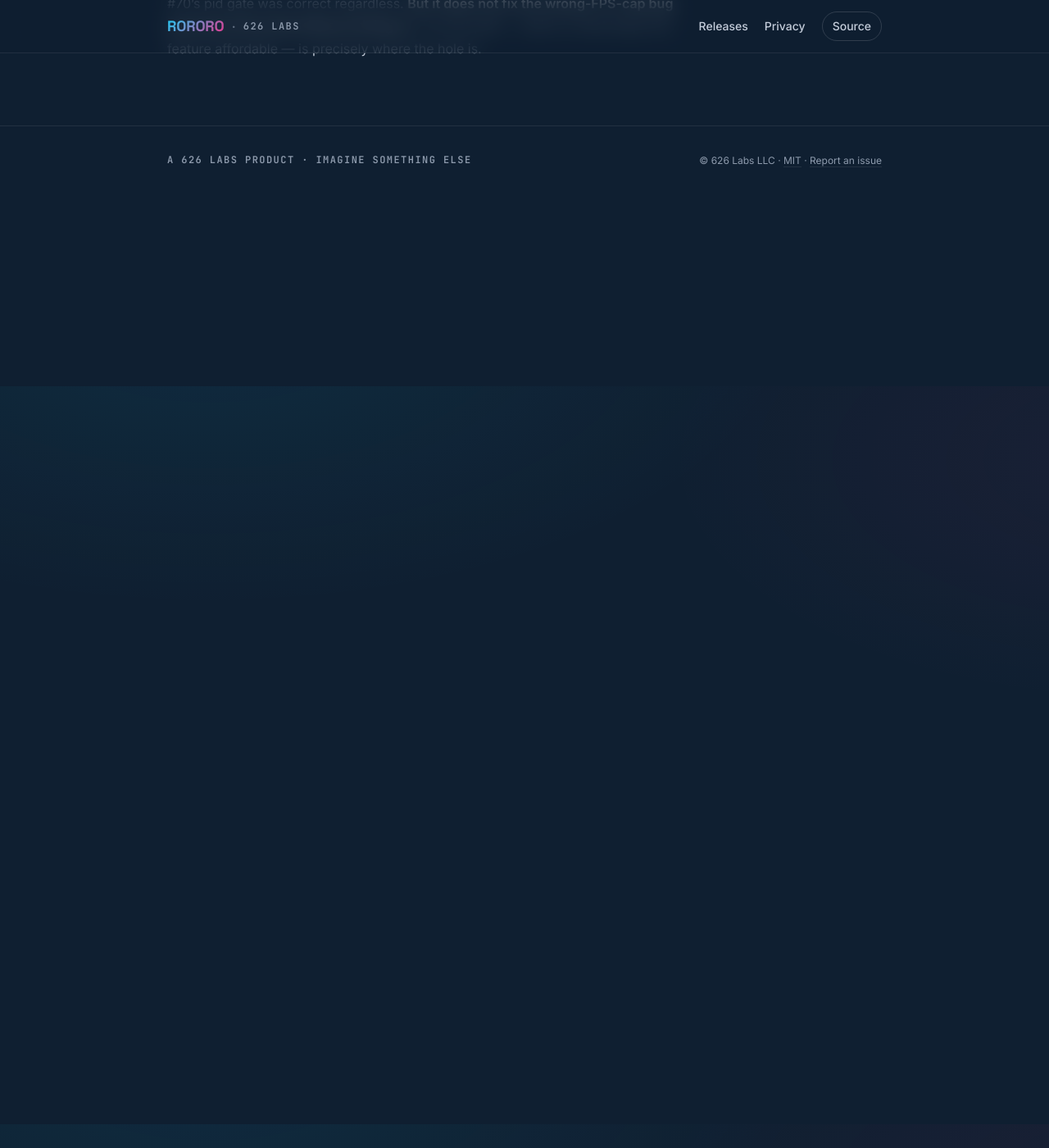
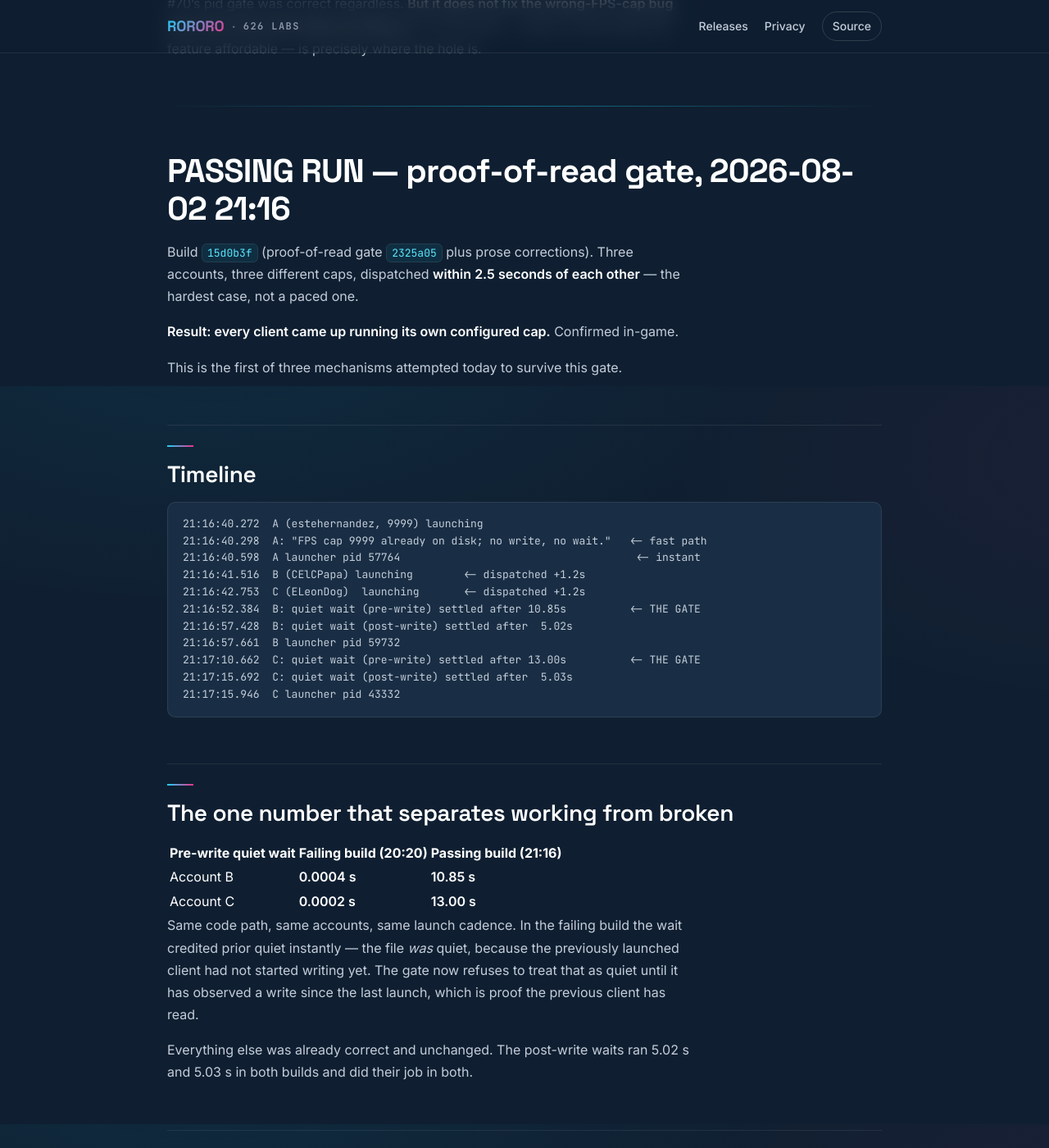
Before and after one commit to estevanhernandez-stack-ed/ROROROblox, a Jekyll site: the page built from docs/investigations/2026-08-02-launch-gate-smoke-test-negative-result.md, in a window 1280 px wide and 1400 px high, scrolled down 14829 px. Shown: the whole window at 82% size. Built offline with Jekyll 4.4.1, drawn with Linux system fonts in a browser that asks for light colours; our own code applies the rules of GitHub Pages for plain Markdown files; before the commit the page ends 15090 px from its top, so only the background shows below that; some of the changed text lies outside the part shown.

Commit message:
docs(investigation): the proof-of-read gate PASSES — three accounts, three caps
Build 15d0b3f. Three accounts dispatched within 2.5s of each other; every client
came up running its own configured cap, confirmed in-game. First of three
mechanisms attempted today to survive this gate.

The one number that separates working from broken — the pre-write quiet wait:

  failing build (20:20):  0.0004s / 0.0002s
  passing build (21:16):  10.85s  / 13.00s

Same code path, same accounts, same cadence. The failing build credited prior
quiet instantly because the file WAS quiet — the previously launched client had
simply not started writing yet. The gate now refuses that until it observes a
write since the last launch, which is proof the previous client has read.

Cost ~17-18s per differing-cap account; the fast path stayed free. Validates the
corrected 'up to about 20 seconds each' banner copy. No retries were needed on
any of the three — no clobber, no timeout, no exhaustion.

Recorded the diagnostic for next time: if the pre-write wait reads in
milliseconds on a differing-cap launch, the gate is not engaging and the bug is
back, whatever the tests say.

Co-Authored-By: Claude Opus 5 <noreply@anthropic.com>

````diff
--- a/docs/investigations/2026-08-02-launch-gate-smoke-test-negative-result.md
+++ b/docs/investigations/2026-08-02-launch-gate-smoke-test-negative-result.md
@@ -498,3 +498,76 @@ The branch is a genuine improvement on both halves it does cover, and deleting P
 gate was correct regardless. **But it does not fix the wrong-FPS-cap bug and must not be
 described as doing so.** The fast path — which is what keeps the feature affordable — is
 precisely where the hole is.
+
+---
+
+# PASSING RUN — proof-of-read gate, 2026-08-02 21:16
+
+Build `15d0b3f` (proof-of-read gate `2325a05` plus prose corrections). Three accounts,
+three different caps, dispatched **within 2.5 seconds of each other** — the hardest case,
+not a paced one.
+
+**Result: every client came up running its own configured cap.** Confirmed in-game.
+
+This is the first of three mechanisms attempted today to survive this gate.
+
+## Timeline
+
+```
+21:16:40.272  A (estehernandez, 9999) launching
+21:16:40.298  A: "FPS cap 9999 already on disk; no write, no wait."   <- fast path
+21:16:40.598  A launcher pid 57764                                     <- instant
+21:16:41.516  B (CElCPapa) launching        <- dispatched +1.2s
+21:16:42.753  C (ELeonDog)  launching       <- dispatched +1.2s
+21:16:52.384  B: quiet wait (pre-write) settled after 10.85s          <- THE GATE
+21:16:57.428  B: quiet wait (post-write) settled after  5.02s
+21:16:57.661  B launcher pid 59732
+21:17:10.662  C: quiet wait (pre-write) settled after 13.00s          <- THE GATE
+21:17:15.692  C: quiet wait (post-write) settled after  5.03s
+21:17:15.946  C launcher pid 43332
+```
+
+## The one number that separates working from broken
+
+| Pre-write quiet wait | Failing build (20:20) | Passing build (21:16) |
+|---|---|---|
+| Account B | **0.0004 s** | **10.85 s** |
+| Account C | **0.0002 s** | **13.00 s** |
+
+Same code path, same accounts, same launch cadence. In the failing build the wait credited
+prior quiet instantly — the file *was* quiet, because the previously launched client had not
+started writing yet. The gate now refuses to treat that as quiet until it has observed a
+write since the last launch, which is proof the previous client has read.
+
+Everything else was already correct and unchanged. The post-write waits ran 5.02 s and
+5.03 s in both builds and did their job in both.
+
+## What it costs
+
+~17-18 s per account when the cap differs from what is on disk (A launched at :40.6,
+B at :57.7, C at 21:17:15.9). The fast path stayed free — A wrote nothing and waited
+nothing, because the file already held its value.
+
+That validates the shipped banner copy, "up to about 20 seconds each." Note the earlier
+15 s figure would have under-promised; it was corrected in `15d0b3f`.
+
+## Clean signals
+
+No `Gave up applying FPS cap`, no `could not be confirmed`, no `was overwritten` — so no
+retry was needed on any of the three. The gate plus the quiet wait meant our writes were
+never clobbered in the first place, rather than being clobbered and recovered.
+
+## For whoever reads this after it breaks again
+
+The diagnostic that matters is **the pre-write quiet wait duration**. If it reads in
+milliseconds on a launch where the cap differed, the gate is not engaging and the bug is
+back, whatever the tests say. Two mechanisms shipped green before this one:
+
+- PR #70 gated on the previous client's *process* appearing — right position, hopeless
+  signal (measured 0.023 s and 5.92 s between the first new pid and the real client, and the
+  same 26 MB windowless signature appears when a client is merely *closed*).
+- The un-gated settler had the right signal in the wrong position — it protected our write
+  and left the launched client's read exposed.
+
+Both passed every automated check. Both were caught in minutes by launching three accounts
+and looking.
````
